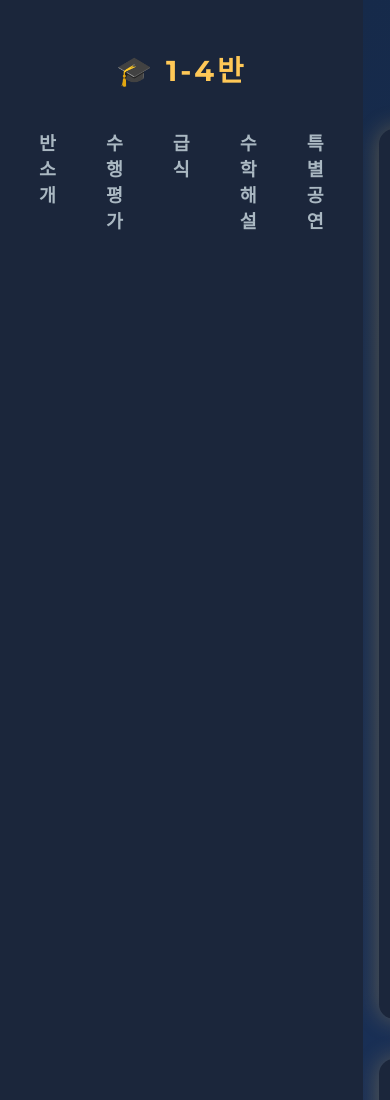
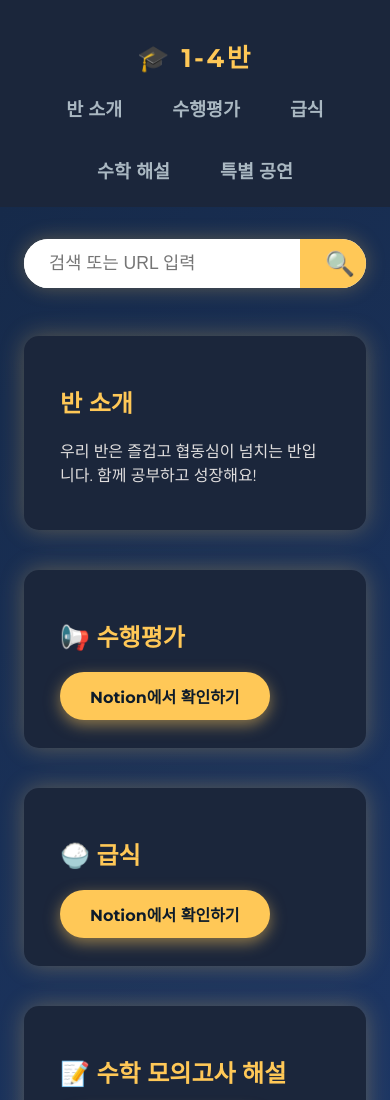
Before and after one commit to yunseounghwan0921/yunseounghwan, a plain HTML site: page index.html in a window 390 px wide. Shown: the top 1100 px of the page. Drawn offline with Linux system fonts and the light colour scheme.

Commit message:
Add files via upload

```diff
--- a/style.css
+++ b/style.css
@@ -1,6 +1,4 @@
-
-
-  /* 기본 리셋 */
+/* 기본 리셋 */
 *,
 *::before,
 *::after {
@@ -15,6 +13,7 @@ body {
   min-height: 100vh;
   display: flex;
   overflow-x: hidden;
+  flex-direction: row;
 }
 
 /* 사이드바 */
@@ -30,6 +29,7 @@ body {
   height: 100vh;
   top: 0;
   left: 0;
+  transition: all 0.3s ease;
 }
 
 .sidebar-logo {
@@ -200,34 +200,48 @@ body {
 }
 
 /* 반응형 */
+
+/* 모바일 : 화면 너비 900px 이하에서 사이드바 위로 올리고 가로 메뉴로 변경 */
 @media (max-width: 900px) {
+  body {
+    flex-direction: column;
+  }
+
   .sidebar {
     position: relative;
     width: 100%;
     height: auto;
     box-shadow: none;
-    padding: 1.5rem;
+    padding: 1rem 0;
   }
 
-  .main-content {
-    margin-left: 0;
-    padding: 2rem 1rem;
+  .sidebar-logo {
+    font-size: 2rem;
+    margin-bottom: 0.8rem;
   }
 
   .sidebar-nav ul {
     display: flex;
     justify-content: center;
     gap: 20px;
+    flex-wrap: wrap;
   }
 
   .sidebar-nav li {
     margin-bottom: 0;
   }
+
+  .main-content {
+    margin-left: 0;
+    padding: 2rem 1.5rem;
+    min-height: auto;
+  }
 }
 
+/* 작은 화면 폰트 사이즈 조절 */
 @media (max-width: 480px) {
   .sidebar-logo {
-    font-size: 1.8rem;
+    font-size: 1.6rem;
   }
 
   .content-section h2 {
```
